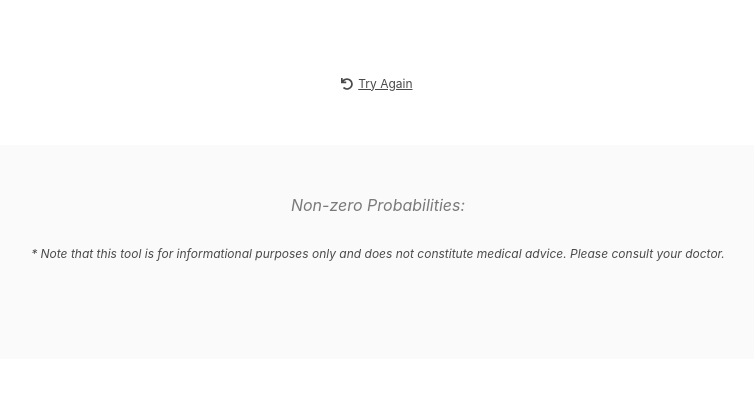
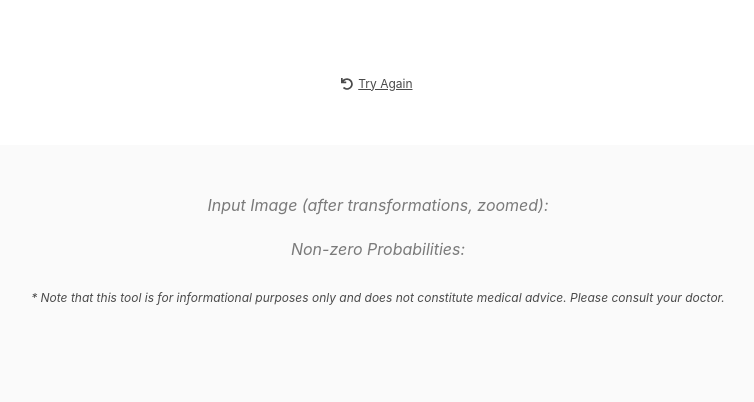
Before and after one commit to yunambu/digit-identifier-app, a Flask app: template templates/results.html in a window 1280 px wide. Shown: the part 277-679 px from the top of the page, without its empty margins (262-1016 px from the left). Run offline with Flask 2, Linux system fonts and the light colour scheme; the template is opened without the code that fills it, so the values that code supplies are empty; some libraries are stand-ins or nearby versions.

Commit message:
Update image processing to be smart about selecting digit in image, and display processed image on results page.

```diff
--- a/app.py
+++ b/app.py
@@ -21,7 +21,7 @@
     # Only load model once
     if not model:
         print("------------------------>>>> loading model...")
-        model = load_model('./mnistmodel.h5')
+        model = load_model('./mnistmodel_cnn.h5')
     return model
 
 
@@ -42,7 +42,7 @@
 
     image = request.files["image"].read()
     image = Image.open(io.BytesIO(image))
-    image = prepare_image(image, target_size=(28, 28))
+    image, image_display = prepare_image(image, target_size=(28, 28))
 
     model = load_keras_model()
 
@@ -58,9 +58,7 @@
     for num, p in enumerate(prediction_probabilities_list, start=0):
         prediction_probabilities[num] = p
 
-    # TODO: Return image that we're passing to model (28x28) but as an array, so we can build a representation on the frontend (with large pixels)
-
-    return render_template('results.html', prediction=prediction_classes[0], probabilities=prediction_probabilities)
+    return render_template('results.html', prediction=prediction_classes[0], probabilities=prediction_probabilities, image=image_display)
 
 
 def valid_image_request():
@@ -76,17 +74,50 @@
     # Model is trained on inverted images, so we must invert our input
     image = ImageOps.invert(image)
 
-    # resize the input image and preprocess it
-    image = image.resize(target_size)
+    # autocontrast cleans up photos that are taken in e.g. lower light
+    image = ImageOps.autocontrast(image, cutoff=2)
+
+    # --- Let's try to smart crop the image by finding the digit, to handle imperfect images
+    # ref: https://codereview.stackexchange.com/a/132933
+    # Assume that any pixel with value of 25 or less is black (part of background, since inverted)
+    mask = img_to_array(image) > 75
+
+    # Find coordinates of non-black pixels
+    coords = np.argwhere(mask)
+
+    # Bounding box of non-black pixels.
+    y0, x0, _ = coords.min(axis=0)
+    y1, x1, _ = coords.max(axis=0) + 1   # slices are exclusive at the top
+
+    # Get the contents of the bounding box.
+    cropped = image.crop((x0, y0, x1, y1))
+
+    # Make the image square, with the size being the largest current size
+    new_size = max(cropped.size)
+    width_border = int((new_size - cropped.size[0]) / 2)
+    height_border = int((new_size - cropped.size[1]) / 2)
+    border = (width_border, height_border, width_border, height_border)
+    image = ImageOps.expand(cropped, border=border)
+
+    # Convert to final size, minus a border
+    image = ImageOps.fit(image, size=(20, 20))
+
+    # add border (so final size is 28x28)
+    image = ImageOps.expand(image, border=4)
+
+    # Convert into input format for model
     image = img_to_array(image)
     image = np.expand_dims(image, axis=0)
 
-    # NOTE: CNN model does not need this
-    # We need 1x784 shape as input for this model
+    # 28x28 image used for display
+    # (if using CNN, this is the same as the model input image)
+    image_display = image
+
+    # NOTE: CNN model does not need this (comment out if using CNN model)
     # image = image.reshape(1, 784)
 
     # return the processed image
-    return image
+    return image, image_display
 
 
 # Start the server
--- a/static/style.css
+++ b/static/style.css
@@ -2,9 +2,6 @@
 #logo {
   max-width: 400px;
   margin: 0 auto;
-}
-
-footer .disclaimer {
 }
 
 /* Results Page */
@@ -18,10 +15,6 @@
   justify-content: center;
 }
 
-.results .results-main .results-icon {
-  /* display: inline-block; */
-}
-
 .results .results-main .results-num {
   display: inline-block;
   font-weight: bold;
@@ -31,23 +24,40 @@
   margin-top: 50px;
 }
 
-/* Results Page: Input Values Section */
-.input-values {
+/* Input image representation */
+#input-image {
+}
+
+#input-image .row {
+  display: flex;
+  flex-wrap: nowrap;
+  justify-content: center;
+}
+
+#input-image .pixel {
+  width: 5px;
+  height: 5px;
+  /* display: inline-block; */
+  /* float: left; */
+}
+
+/* Footer sections */
+.footer-section {
   margin-bottom: 20px;
 }
 
-.input-values > div {
+.footer-section > div {
   margin-bottom: 20px;
 }
 
 /* Center list of tags */
-.input-values .field.is-grouped {
+.footer-section .field.is-grouped {
   justify-content: center;
 }
 
 /* Mobile Styles */
 @media (max-width: 768px) {
   .results .results-main {
-    font-size: 80px;
+    font-size: 120px;
   }
 }
--- a/templates/form.html
+++ b/templates/form.html
@@ -1,6 +1,6 @@
 {% extends 'layout.html' %}
 
-{% block title %}Heart Disease Prediction{% endblock %}
+{% block title %}Handwritten Digit Identifier{% endblock %}
 
 {% block preendbody %}
 <script type="text/javascript">
--- a/templates/results.html
+++ b/templates/results.html
@@ -22,8 +22,23 @@
 {% endblock %}
 
 {% block footer %}
-<div class="container has-text-centered">
-  <div class="input-values">
+<div class="container has-text-centered footer-section">
+  <div class="is-italic has-text-grey">
+    Input Image (after transformations, zoomed):
+  </div>
+  <div id="input-image">
+    {% for row in image[0] %}
+      <div class="row">
+        {% for val in row %}
+          <div class="pixel" style="background-color: rgb({{ val[0] }}, {{ val[0] }}, {{ val[0] }})">
+            <!-- {{ val[0] }} -->
+          </div>
+        {% endfor %}
+      </div>
+    {% endfor %}
+  </div>
+</div>
+<div class="container has-text-centered footer-section">
   <div class="is-italic has-text-grey">
     Non-zero Probabilities:
   </div>
@@ -40,5 +55,4 @@
     {% endfor %}
   </div>
 </div>
-</div>
 {% endblock %}
```
Also changed, not shown: README.md, 2 other files. Lines whose indentation alone changed are shown as unchanged.
